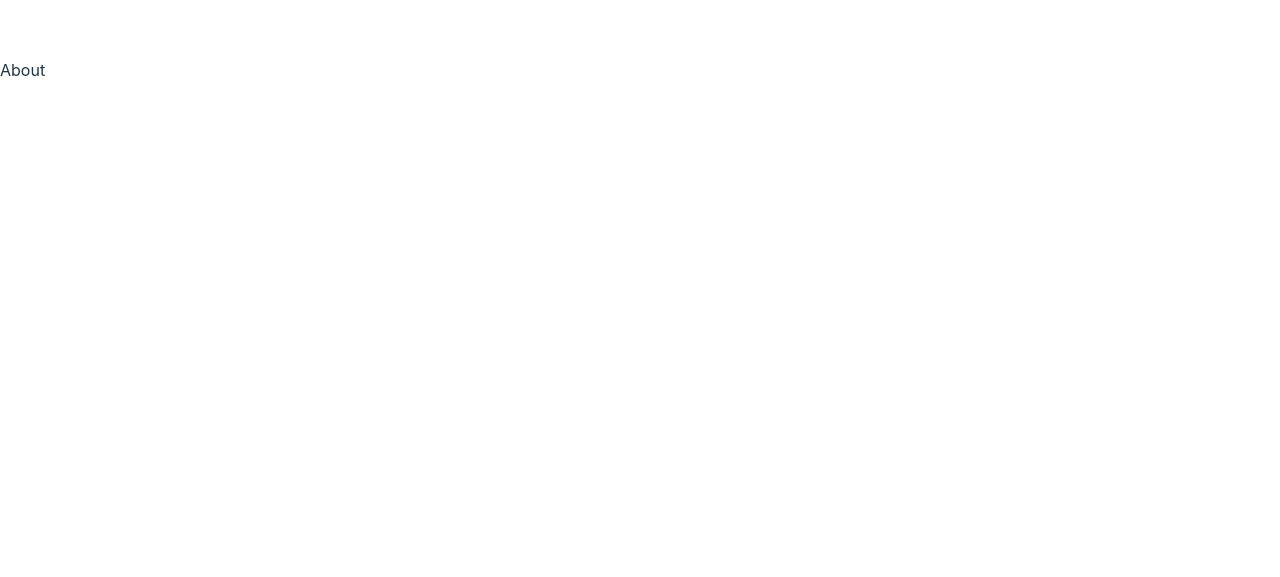
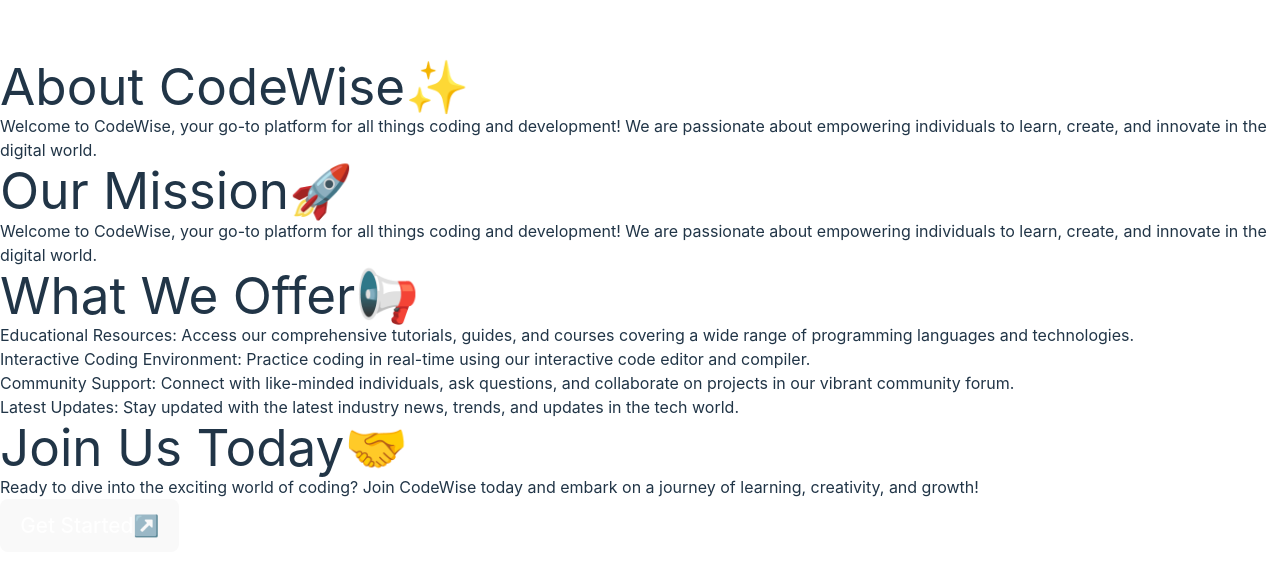
Before and after one commit to anujsamdariya07/Blogging-Website, a React (Vite) app: page /about in a window 1280 px wide. Shown: the part 129-706 px from the top of the page. Built offline with nearby package versions, Linux system fonts and the light colour scheme.

Commit message:
Contact, About, NewBlog Components

```diff
--- a/src/components/About/About.jsx
+++ b/src/components/About/About.jsx
@@ -1,8 +1,64 @@
 import React from 'react'
+import { Link } from 'react-router-dom'
 
 function About() {
   return (
-    <div className='h-screen flex justify-center items-center'>About</div>
+    <div className='mx-6'>
+      <div className='h-44 pt-16 flex flex-col gap-6 justify-center text-white'>
+        <div className='flex flex-col gap-3 text-left'>
+          <h1 className='text-xl font-bold'>
+            About CodeWise✨
+          </h1>
+          <p>
+            Welcome to CodeWise, your go-to platform for all things coding and development! We are passionate about empowering individuals to learn, create, and innovate in the digital world.
+          </p>
+        </div>
+        <div className='flex flex-col gap-3 text-left'>
+          <h1 className='text-xl font-bold'>
+            Our Mission🚀
+          </h1>
+          <p>
+            Welcome to CodeWise, your go-to platform for all things coding and development! We are passionate about empowering individuals to learn, create, and innovate in the digital world.
+          </p>
+        </div>
+      </div>
+      <div className='h-96 flex flex-col gap-6 justify-center text-white -mb-10'>
+        <div className='flex flex-col gap-3 text-left'>
+          <h1 className='text-xl font-bold'>
+            What We Offer📢
+          </h1>
+          <ol className='flex flex-col gap-2 list-disc'>
+            <li>
+              <span className='font-bold'>Educational Resources:</span> Access our comprehensive tutorials, guides, and courses covering a wide range of programming languages and technologies.
+            </li>
+            <li>
+              <span className='font-bold'>Interactive Coding Environment:</span>  Practice coding in real-time using our interactive code editor and compiler.
+            </li>
+            <li>
+              <span className='font-bold'>Community Support:</span>  Connect with like-minded individuals, ask questions, and collaborate on projects in our vibrant community forum.
+            </li>
+            <li>
+              <span className='font-bold'>Latest Updates:</span> Stay updated with the latest industry news, trends, and updates in the tech world.
+            </li>
+          </ol>
+        </div>
+      </div>
+      <div className='h-56 py-5 text-left flex flex-col gap-6  text-white'>
+          <div className='flex flex-col gap-3'>
+          <h1 className='text-xl font-bold'>
+            Join Us Today🤝
+          </h1>
+          <p>
+            Ready to dive into the exciting world of coding? Join CodeWise today and embark on a journey of learning, creativity, and growth!
+          </p>
+          <button className='hover:bg-gray-800 hover:border-white hover:border-s active:border-none focus-visible:border-none w-auto p-4'>
+            <Link to='/'>
+              Get Started↗️
+            </Link>
+          </button>
+          </div>
+      </div>
+    </div>
   )
 }
 
--- a/src/components/Contact/Contact.jsx
+++ b/src/components/Contact/Contact.jsx
@@ -2,7 +2,95 @@
 
 function Contact() {
   return (
-    <div className='h-screen flex justify-center items-center'>Contact</div>
+    <div>
+      <div className='text-white flex flex-col gap-5 justify-center h-screen text-left'>
+        <div className='flex flex-col gap-2'>
+          <h1 className='font-bold text-2xl text-left'>
+            Contact Us☎️
+          </h1>
+          <p>
+            Thank you for your interest in this blogging website! We're here to assist you with any questions, feedback, or inquiries you may have. Feel free to reach out to us using the following contact information:
+          </p>
+        </div>
+        <div className='flex flex-col gap-2'>
+          <h1 className='text-xl font-bold'>
+            Contact Information
+          </h1>
+          <ol className='flex flex-col list-disc'>
+            <li>
+              <span className='font-bold'>Email:</span> anujsamdariya07@gmail.com
+            </li>
+            <li>
+              <span className='font-bold'>Phone:</span> (+91)-9893380468
+            </li>
+            <li>
+              {/* <span className='font-bold'>Social Media:</span>
+              <div className='flex flex-row gap-2'>
+              <a
+                href="https://github.com/anujsamdariya07"
+                className="text-white hover:text-gray-300">
+                GitHub↗️
+              </a>
+              <a
+                href="https://twitter.com/anujsamdariya07"
+                className="text-white hover:text-gray-300">
+                X↗️
+              </a>
+              <a
+                href="https://linkedin.com/your-linkedin"
+                className="text-white hover:text-gray-300">
+                LinkedIn↗️
+              </a>
+              <a
+                href="https://instagram.com/anujsamdariya07/"
+                className="text-white hover:text-gray-300">
+                Instagram↗️
+              </a>
+              <a
+                href="https://www.facebook.com/anuj.samdariya.9"
+                className="text-white hover:text-gray-300">
+                Facebook↗️
+              </a>
+              </div> */}
+              <span className='font-bold flex-shrink-0'>Social Media:</span>
+              <h2 className='flex flex-row gap-2 flex-shrink-0'>
+                <a
+                  target='_blank'
+                  href="https://github.com/anujsamdariya07"
+                  className="text-white hover:text-gray-300">
+                  GitHub↗️
+                </a>
+                <a
+                  target='_blank'
+                  href="https://twitter.com/anujsamdariya07"
+                  className="text-white hover:text-gray-300">
+                  X↗️
+                </a>
+                <a
+                  target='_blank'
+                  href="https://www.linkedin.com/in/anuj-samdariya-569162254/"
+                  className="text-white hover:text-gray-300">
+                  LinkedIn↗️
+                </a>
+                <a
+                  target='_blank'
+                  href="https://instagram.com/anujsamdariya07/"
+                  className="text-white hover:text-gray-300">
+                  Instagram↗️
+                </a>
+                <a
+                  target='_blank'
+                  href="https://www.facebook.com/anuj.samdariya.9"
+                  className="text-white hover:text-gray-300">
+                  Facebook↗️
+                </a>
+              </h2>
+
+            </li>
+          </ol>
+        </div>
+      </div>
+    </div>
   )
 }
 
--- a/src/components/Home/Home.jsx
+++ b/src/components/Home/Home.jsx
@@ -41,7 +41,7 @@
 
   return (
     <div className='h-auto'>
-      <div className="container mx-auto px-4 py-8">
+      <div className="container mx-auto px-4 py-8 w-11/12">
         <h1 className="text-2xl font-bold mb-4">Latest Blogs</h1>
         <div className="">
           {blogs.length === 0 && (<div className="h-screen flex justify-center items-center">Loading...</div>)}
--- a/src/components/NewBlog/NewBlog.jsx
+++ b/src/components/NewBlog/NewBlog.jsx
@@ -26,8 +26,8 @@
 
   return (
     <>
-      <div className='extra-tall min-h-screen flex justify-center items-center text-lg text-white'>
-        <div className='bg-gray-900 h-auto w-5/6 rounded-lg p-7 flex flex-col gap-2 border border-white'>
+      <div className='extra-tall min-h-screen h-auto flex justify-center items-center text-lg text-white'>
+        <div className='bg-gray-900 min-h-11/12  w-11/12 rounded-lg p-7 flex flex-col gap-2 border border-white'>
           {/* title, author, slug, content, isPublished */}
           <form action="" className='flex flex-col gap-10' onSubmit={handleSubmit}>
             <div className='flex gap-5 justify-center items-center'>
@@ -92,8 +92,8 @@
               <textarea
                 name="content"
                 id="content"
-                cols="100"
-                rows="3"
+                cols="200"
+                rows="15"
                 className='rounded p-2'
                 placeholder='Enter the content of your blog here...'
                 onChange={handleChange}
```
